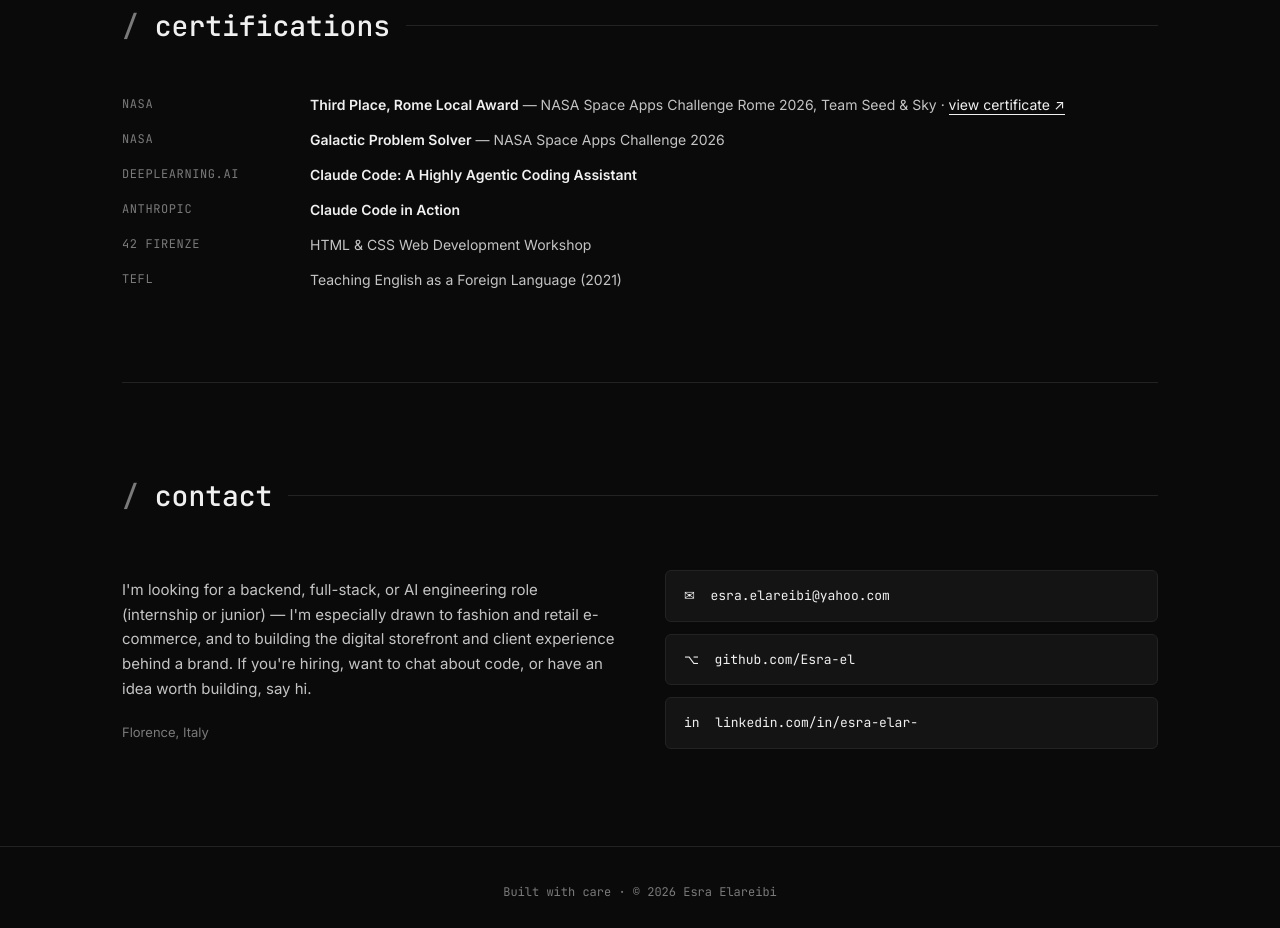
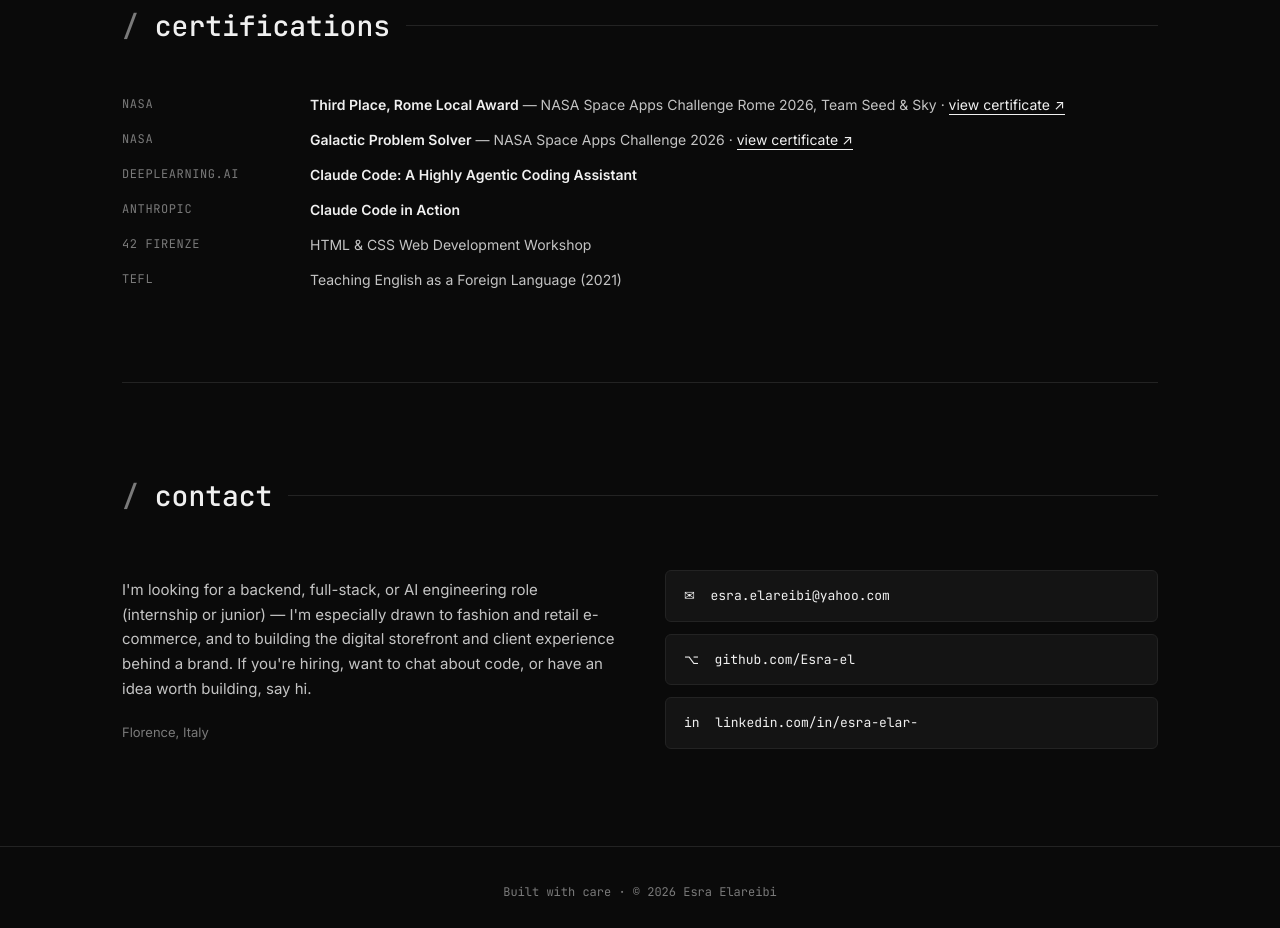
Before and after one commit to Esra-el/Esra-el.github.io, a plain HTML site: page index.html in a window 1280 px wide. Shown: the part 6240-7168 px from the top of the page. Drawn offline with Linux system fonts and the light colour scheme.

Commit message:
Certifications: link Galactic Problem Solver certificate
Co-Authored-By: Claude Fable 5.2 <noreply@anthropic.com>
Claude-Session: https://claude.ai/code/session_01TiTbivqudBPL4HuZbtZ9R4

```diff
--- a/index.html
+++ b/index.html
@@ -704,7 +704,7 @@
         <div class="skill-value"><strong>Third Place, Rome Local Award</strong> — NASA Space Apps Challenge Rome 2026, Team Seed &amp; Sky · <a href="certs/nasa-space-apps-rome-2026.jpg" target="_blank" rel="noopener" style="border-bottom:1px solid var(--text);padding-bottom:1px">view certificate ↗</a></div>
 
         <div class="skill-label">NASA</div>
-        <div class="skill-value"><strong>Galactic Problem Solver</strong> — NASA Space Apps Challenge 2026</div>
+        <div class="skill-value"><strong>Galactic Problem Solver</strong> — NASA Space Apps Challenge 2026 · <a href="certs/nasa-galactic-problem-solver-2026.jpg" target="_blank" rel="noopener" style="border-bottom:1px solid var(--text);padding-bottom:1px">view certificate ↗</a></div>
 
         <div class="skill-label">DeepLearning.AI</div>
         <div class="skill-value"><strong>Claude Code: A Highly Agentic Coding Assistant</strong></div>
```
Also changed, not shown: certs/nasa-galactic-problem-solver-2026.jpg (added).
